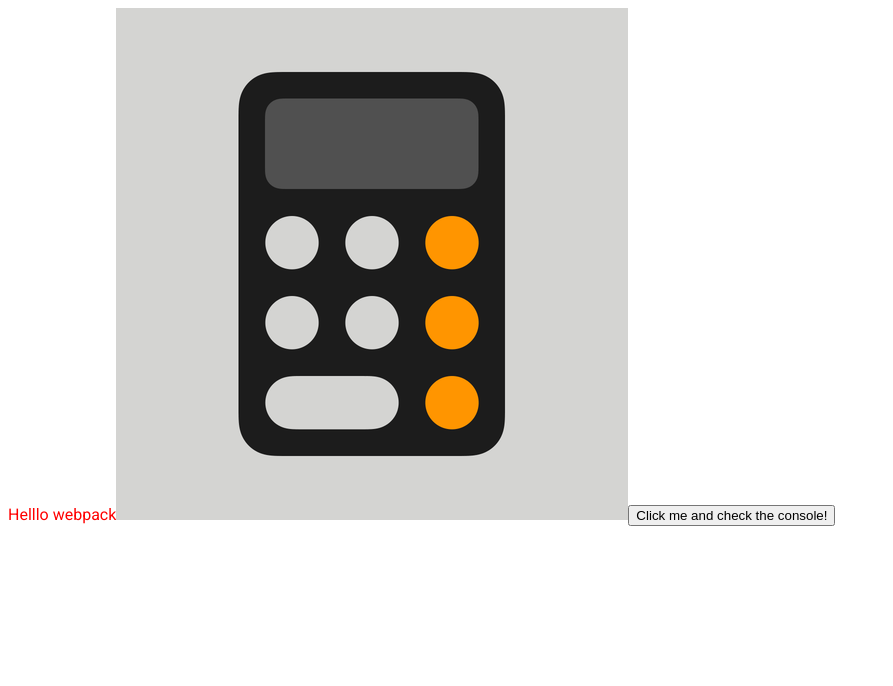
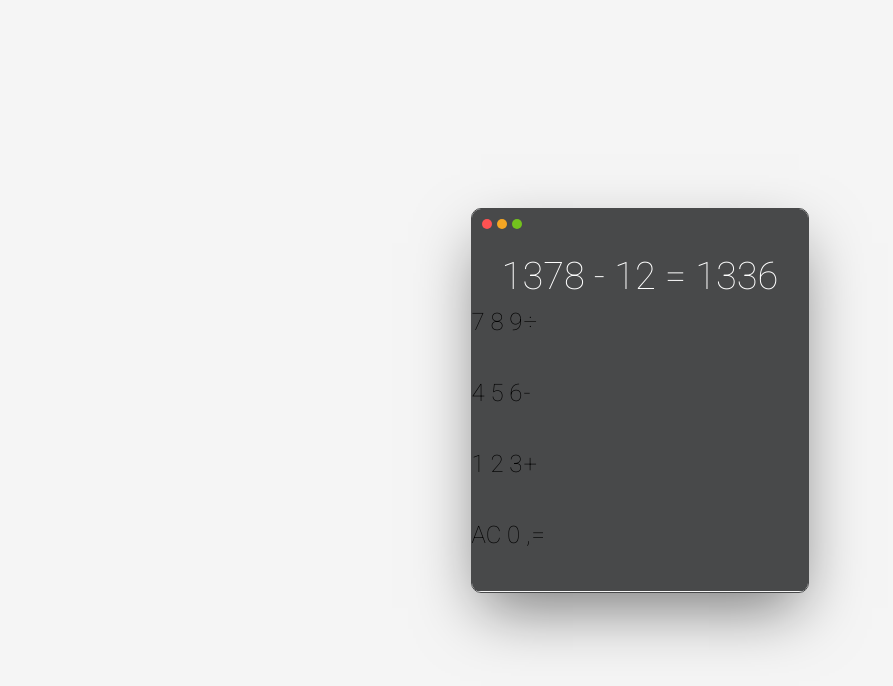
Before and after one commit to hellsontime/js-math, a website built with webpack: page dist/index.html in a window 1280 px wide. Shown: the whole page, without its empty margins (0-893 px from the left). Built offline with nearby package versions, Linux system fonts and the light colour scheme.

Commit message:
create base scss template

```diff
--- a/package.json
+++ b/package.json
@@ -5,7 +5,9 @@
   "private": true,
   "scripts": {
     "test": "echo \"Error: no test specified\" && exit 1",
-    "build": "webpack"
+    "build": "webpack",
+    "watch": "webpack watch",
+    "serve": "webpack serve"
   },
   "repository": {
     "type": "git",
--- a/src/index.js
+++ b/src/index.js
@@ -1,29 +1,7 @@
 import './scss/style.scss';
-import Icon from './img/icon.png';
-import printMe from './print';
 
-async function getComponent() {
-  const element = document.createElement('div');
-  const btn = document.createElement('button');
-  const { default: _ } = await import('lodash');
-
-  element.innerHTML = _.join(['Helllo', 'webpack'], ' ');
-  element.classList.add('hello');
-
-  // Add the image to our existing div.
-  const myIcon = new Image();
-  myIcon.src = Icon;
-
-  element.appendChild(myIcon);
-
-  // Test button
-  btn.innerHTML = 'Click me and check the console!';
-  btn.onclick = printMe;
-
-  element.appendChild(btn);
-
-  return element;
-}
+// eslint-disable-next-line no-empty-function
+async function getComponent() {}
 
 getComponent().then((component) => {
   document.body.appendChild(component);
--- a/src/scss/_base.scss
+++ b/src/scss/_base.scss
@@ -1 +1,11 @@
-$baseRed: red;
+// Color palette
+$darkGrey: #48494A;
+$baseGrey: #5A5B5C;
+$lightGrey: #757677;
+$white: #fff;
+$black: #000;
+$orange: #FF9E0B;
+
+$baseTransition: 0.15s ease-in-out;
+
+$baseRadius: 10px;
--- a/src/scss/_fonts.scss
+++ b/src/scss/_fonts.scss
@@ -1 +1 @@
-@import url('https://fonts.googleapis.com/css2?family=Roboto:wght@400;500;700&display=swap');
+@import url('https://fonts.googleapis.com/css2?family=Roboto:wght@100;400;500;700&display=swap');
--- a/src/scss/style.scss
+++ b/src/scss/style.scss
@@ -1,7 +1,100 @@
 @import 'base';
 @import 'fonts';
 
-.hello {
-    color: red;
-    font-family: 'Roboto';
+html,
+body {
+   width: 100%;
+   height: 100%;
+   margin: 0;
+   padding: 0;
+   font-family: "Roboto", Helvetica, sans-serif;
+   font-weight: 100;
+   font-size: 28px;
+   user-select: none;
 }
+body {
+   display: flex;
+   justify-content: center;
+   align-items: center;
+   background-color: #f5f5f5;
+}
+.calculator {
+   box-shadow: 0 25px 60px -10px rgba(0,0,0,0.5);
+   border: 1px solid $darkGrey;
+   border-radius: $baseRadius;
+   overflow: hidden;
+   cursor: pointer;
+   .header {
+      background-color: $darkGrey;
+      .window {
+         height: 15px;
+         display: flex;
+         justify-content: flex-start;
+         padding: 10px;
+         span {
+            width: 10px;
+            height: 10px;
+            border-radius: 50%;
+            margin-right: 5px;
+            cursor:pointer;
+            &.red {
+               background-color: #ff5252;
+            }
+            &.yellow {
+               background-color: #f5a623;
+            }
+            &.green {
+               background-color: #73c21d;
+            }
+         }
+      }
+      .input {
+        text-align: right;
+        font-size: 38px;
+        padding: 10px 30px;
+        color: white;
+        cursor: default;
+      }
+   }
+   .keys {
+        background: $darkGrey;
+        font-size: 24px;
+        .row {
+            height: 70px;
+            display: flex;
+            flex-direction: row;
+            gap: 1px;
+            margin-bottom: 1px;
+            &.last {
+                margin: 0;
+            }
+            .key {
+                color: $white;
+                height: 70px;
+                width: 80px;
+                display: flex;
+                justify-content: center;
+                align-items: center;
+                transition: $baseTransition;
+                &.orange {
+                    background: $orange;
+                };
+                &.dark-grey {
+                    background: $darkGrey;
+                };
+                &.base-grey {
+                    background: $baseGrey;
+                };
+                &.light-grey {
+                    background: $lightGrey;
+                }
+                &.stretched {
+                    width: 161px;
+                }
+                &:hover {
+                    filter: brightness(90%);
+                }
+            }
+        }
+   }
+}
--- a/webpack.config.js
+++ b/webpack.config.js
@@ -6,18 +6,19 @@ const TerserPlugin = require('terser-webpack-plugin');
 module.exports = {
   entry: {
     index: {
-      import: './src/index.js',
-      dependOn: 'shared'
+      import: './src/index.js'
     },
     print: {
-      import: './src/print.js',
-      dependOn: 'shared'
-    },
-    shared: 'lodash'
+      import: './src/print.js'
+    }
   },
   plugins: [
     new HtmlWebpackPlugin({
-      title: 'Output Management'
+      hash: true,
+      title: 'My Awesom application',
+      myPageHeader: 'Hello World',
+      template: './src/index.html',
+      filename: './index.html'
     })
   ],
   output: {
```
Also changed, not shown: dist/index.html, 1 other file.
